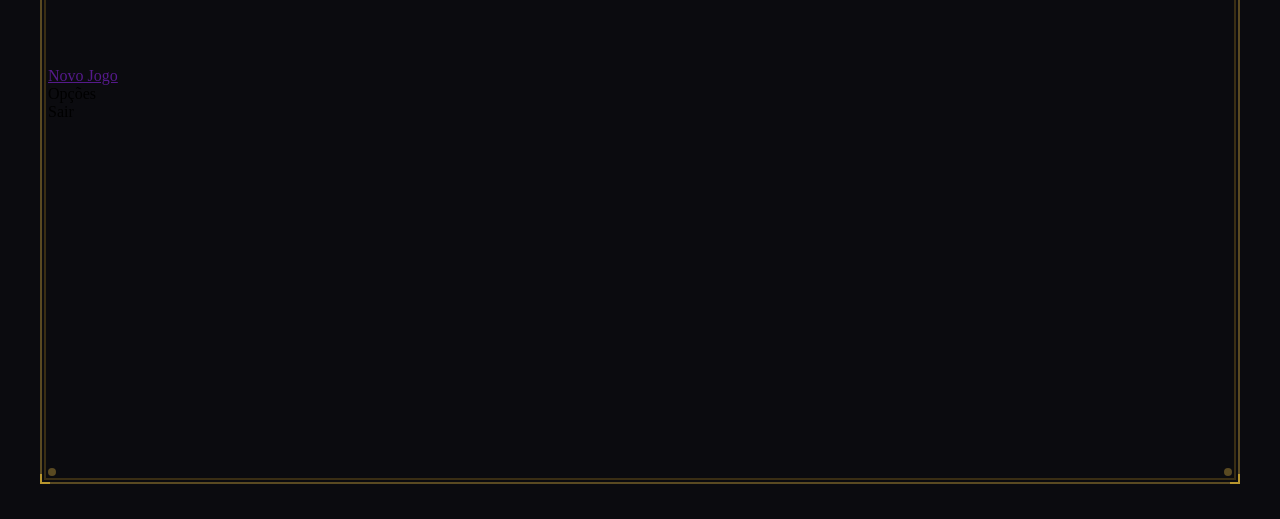
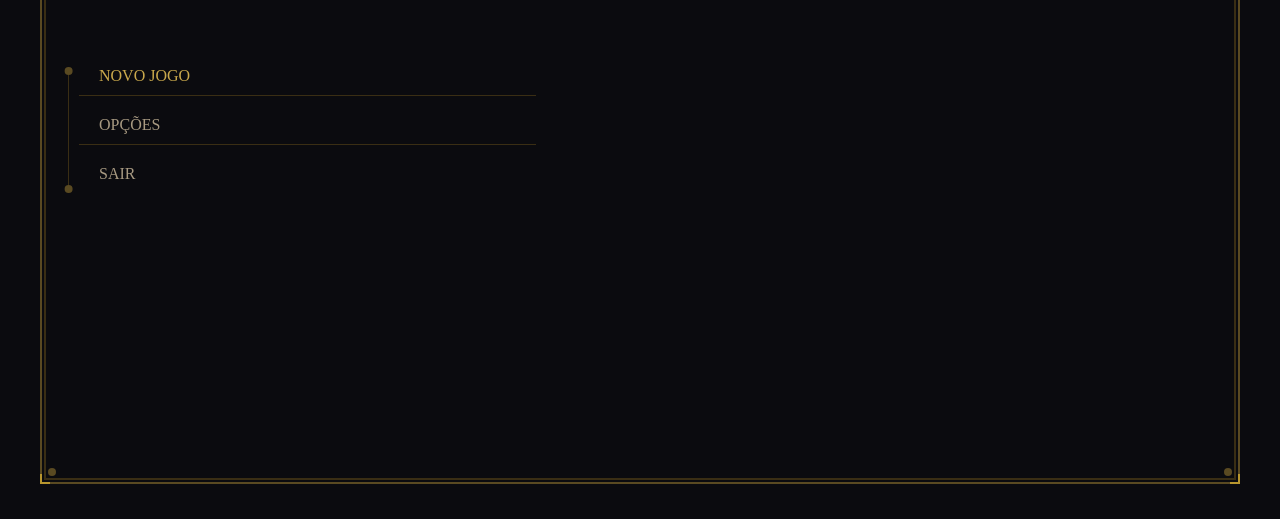
Before and after one commit to RobertRiveli/rpg-game, a website: page frontend/menu/menu.html in a window 1280 px wide. Shown: the part 281-800 px from the top of the page. Drawn offline with Linux system fonts and the light colour scheme.

Commit message:
feat(menu): adicionar opções do menu e estilos
- Adicionar estilos do menu de opções
- Separar estilos do triângulo decorativo

```diff
--- a/frontend/menu/menu.css
+++ b/frontend/menu/menu.css
@@ -7,6 +7,7 @@
   --cor-dourado-suave: #8a7040;
   --cor-dourado-profundo: #3a2e14;
   --cor-dourado-claro: #f0e2b0;
+  --cor-dourado-destaque: #c9a84c;
 
   --espessura-borda: 2px;
   --deslocamento-canto-borda: -2px;
@@ -31,6 +32,21 @@ body {
   min-height: calc(100vh - 40px);
 
   padding: 5px 40px;
+}
+
+/* ====== FORMAS GEOMETRICAS ======*/
+
+.triangulo-esquerdo {
+  border-top: var(--altura-triangulo-titulo) solid transparent;
+  border-bottom: var(--altura-triangulo-titulo) solid transparent;
+  border-right: var(--largura-triangulo-titulo) solid
+    var(--cor-dourado-profundo);
+}
+
+.triangulo-direito {
+  border-top: var(--altura-triangulo-titulo) solid transparent;
+  border-bottom: var(--altura-triangulo-titulo) solid transparent;
+  border-left: var(--largura-triangulo-titulo) solid var(--cor-dourado-profundo);
 }
 
 /* ====== BORDAS ======  */
@@ -102,7 +118,7 @@ body {
   background-color: var(--cor-dourado-escuro);
 }
 
-/*  */
+/* ======   SEÇÂO TÍTULO   ====== */
 
 main {
   flex: 1;
@@ -197,10 +213,6 @@ main {
 
   top: 50%;
   transform: translateY(20%) translateX(130%);
-
-  border-top: var(--altura-triangulo-titulo) solid transparent;
-  border-bottom: var(--altura-triangulo-titulo) solid transparent;
-  border-left: var(--largura-triangulo-titulo) solid var(--cor-dourado-profundo);
 }
 
 .secao-titulo .linhas-inferiores .triangulo-esquerdo {
@@ -208,9 +220,89 @@ main {
 
   top: 50%;
   transform: translateY(20%) translateX(-115%);
+}
 
-  border-top: var(--altura-triangulo-titulo) solid transparent;
-  border-bottom: var(--altura-triangulo-titulo) solid transparent;
+/* SEÇÃO OPÇÔES MENU */
+
+.menu-section {
+  display: flex;
+  flex-direction: column;
+  position: relative;
+  padding: 0px 10px;
+  gap: 20px;
+  margin-left: 20px;
+  border-left: 1px solid var(--cor-dourado-profundo);
+}
+
+.menu-section .bola-ornamentada.superior {
+  position: absolute;
+
+  transform: translateX(-180%);
+  top: 0px;
+}
+
+.menu-section .bola-ornamentada.inferior {
+  position: absolute;
+
+  transform: translateX(-180%);
+  bottom: 0px;
+}
+
+.menu-section .opcao-menu {
+  margin-bottom: 0px;
+  padding-bottom: 10px;
+
+  width: 40%;
+  position: relative;
+}
+.menu-section > .opcao-menu:not(:last-child) {
+  border-bottom: 1px solid var(--cor-dourado-profundo);
+}
+
+.menu-section .opcao-menu:hover {
+  padding-left: 10px;
+}
+
+.menu-section .opcao-menu .opcao {
+  text-decoration: none;
+  color: #a89a82;
+
+  padding-left: 20px;
+  position: relative;
+}
+
+.menu-section .opcao-menu .opcao.ativa {
+  text-decoration: none;
+  color: var(--cor-dourado-destaque);
+}
+
+.menu-section .opcao-menu:hover .opcao {
+  color: var(--cor-dourado-destaque);
+}
+
+.menu-section .opcao-menu:hover::after {
+  content: "";
+
+  position: absolute;
+  width: 10px;
+  height: var(--espessura-borda);
+
+  background-color: var(--cor-dourado-profundo);
+
+  left: 0px;
+  transform: translateX(120%) translateY(330%);
+}
+
+.menu-section .opcao-menu .triangulo-esquerdo {
+  display: none;
+  position: absolute;
+  left: 0px;
+  transform: translateY(50%);
+
   border-right: var(--largura-triangulo-titulo) solid
-    var(--cor-dourado-profundo);
+    var(--cor-dourado-destaque);
 }
+
+.menu-section .opcao-menu:hover .triangulo-esquerdo {
+  display: block;
+}
--- a/frontend/menu/menu.html
+++ b/frontend/menu/menu.html
@@ -43,14 +43,20 @@
           </div>
 
           <section class="menu-section">
-            <div>
-              <a href="">Novo Jogo</a>
+            <div class="bola-ornamentada superior"></div>
+            <div class="bola-ornamentada inferior"></div>
+
+            <div class="opcao-menu">
+              <div class="triangulo-esquerdo"></div>
+              <a href="" class="opcao ativa">NOVO JOGO</a>
             </div>
-            <div>
-              <a>Opções</a>
+            <div class="opcao-menu">
+              <div class="triangulo-esquerdo"></div>
+              <a href="" class="opcao">OPÇÕES</a>
             </div>
-            <div>
-              <a>Sair</a>
+            <div class="opcao-menu">
+              <div class="triangulo-esquerdo"></div>
+              <a href="" class="opcao">SAIR</a>
             </div>
           </section>
         </main>
```
